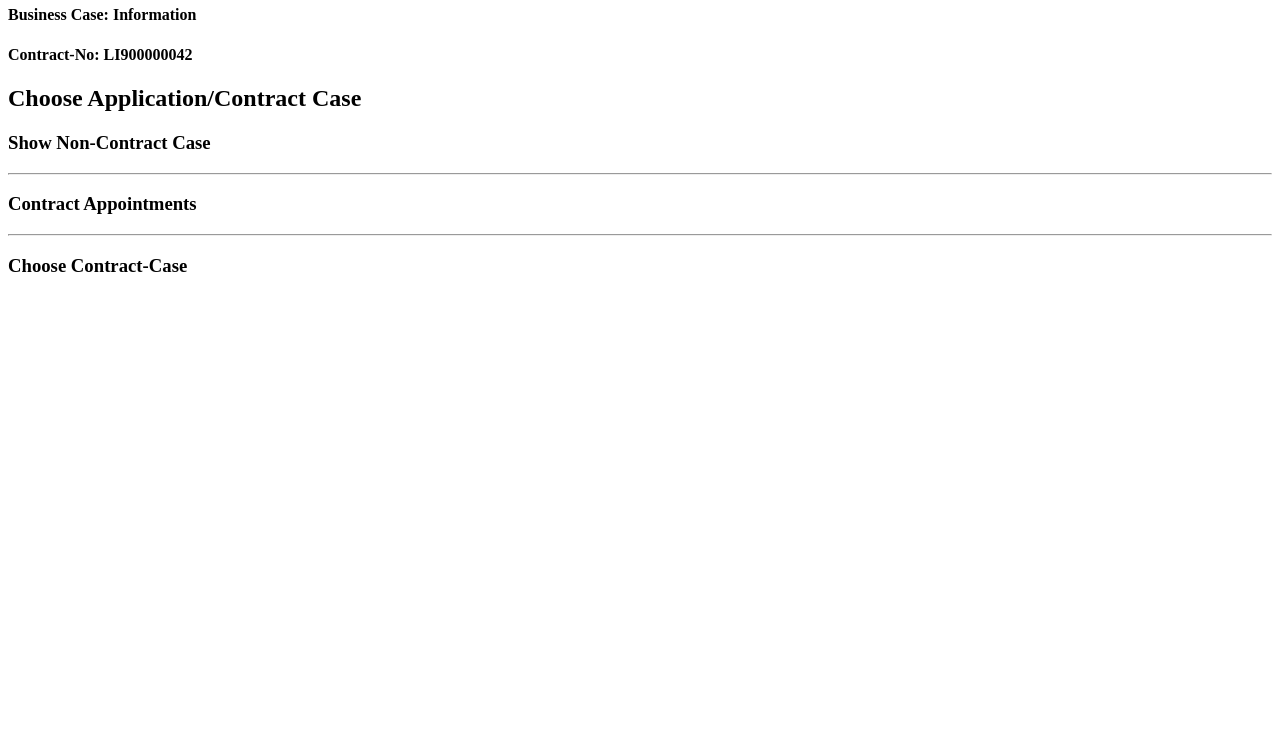
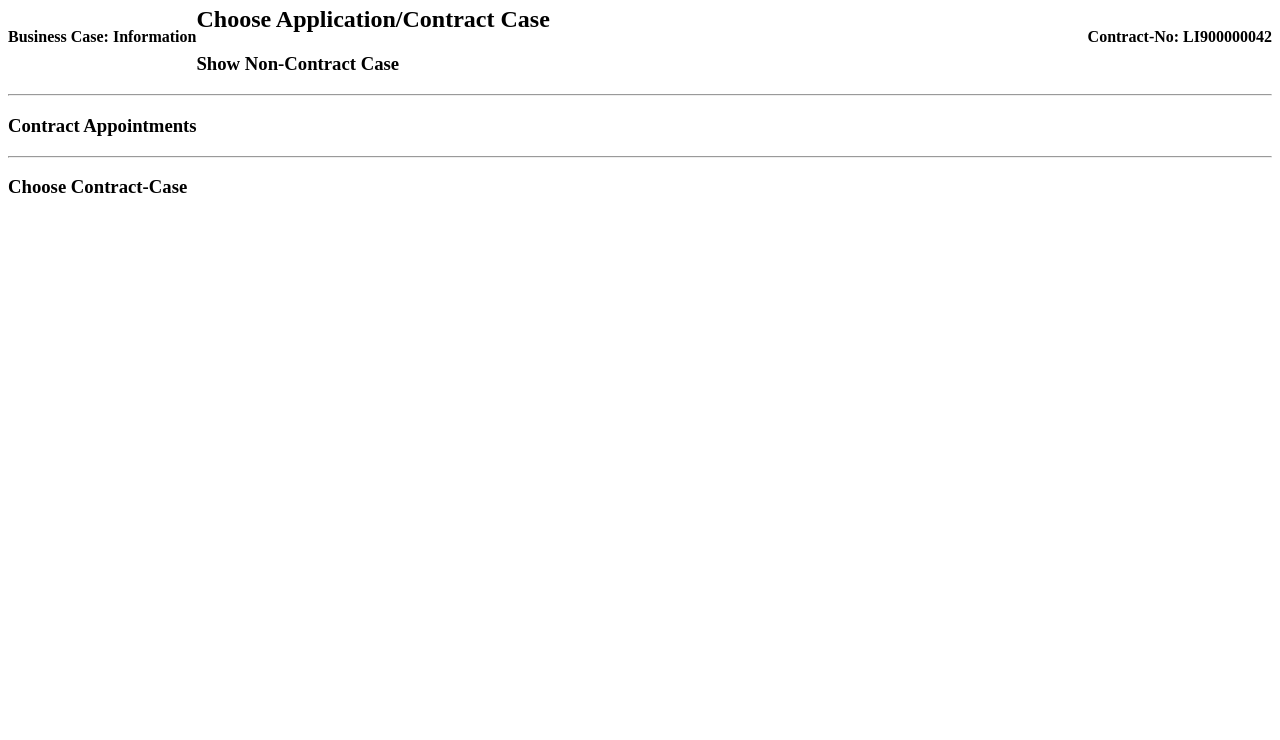
Before and after one commit to gerrit1986/insurance-demo-app, a plain HTML site: page index.html in a window 1280 px wide. Shown: the part 60-800 px from the top of the page. Drawn offline with Linux system fonts and the light colour scheme.

Commit message:
Update index.html
move headings to headline

```diff
--- a/index.html
+++ b/index.html
@@ -1,8 +1,9 @@
 <h1>Life Firm</h1>
 
-<h4>Business Case: Information</h4>
-
-<h4>Contract-No: LI900000042<h4>
+<div style="clear: both">
+    <h4 style="float: left">Business Case: Information</h4>
+    <h4 style="float: right">Contract-No: LI900000042</h4>
+</div>
 
 <h2>Choose Application/Contract Case</h2>
 
```
